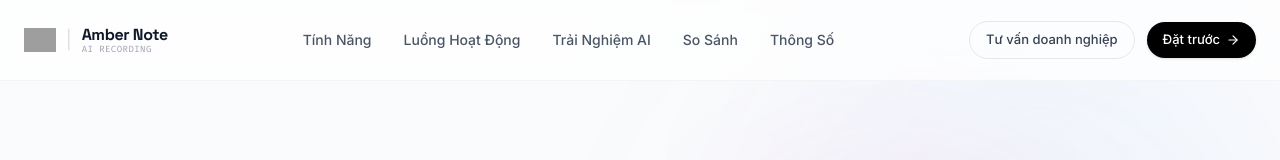
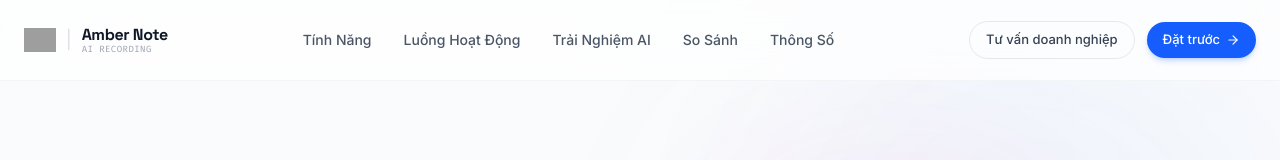
Before and after one commit to LOCPIE/amber-note, a React (Vite) app: page / in a window 1280 px wide. Shown: the top 160 px of the page. Built offline with nearby package versions, Linux system fonts and the light colour scheme; grey boxes are pictures that could not be loaded.

Commit message:
ui: update pre-order button style
Update the pre-order button background and shadow to match the blue theme for improved visibility and brand consistency.

```diff
--- a/src/components/Header.tsx
+++ b/src/components/Header.tsx
@@ -84,7 +84,7 @@ export default function Header({ onPreOrderClick, onContactClick }: HeaderProps)
           </a>
           <button
             onClick={onPreOrderClick}
-            className="inline-flex items-center justify-center px-4 py-2 rounded-full bg-black text-white text-[13px] font-medium hover:bg-neutral-800 active:scale-98 shadow-sm transition-all gap-1.5"
+            className="inline-flex items-center justify-center px-4 py-2 rounded-full bg-blue-600 text-white text-[13px] font-medium hover:bg-blue-700 active:scale-98 shadow-md shadow-blue-600/20 transition-all gap-1.5"
           >
             Đặt trước
             <ArrowRight className="w-3.5 h-3.5" />
```
